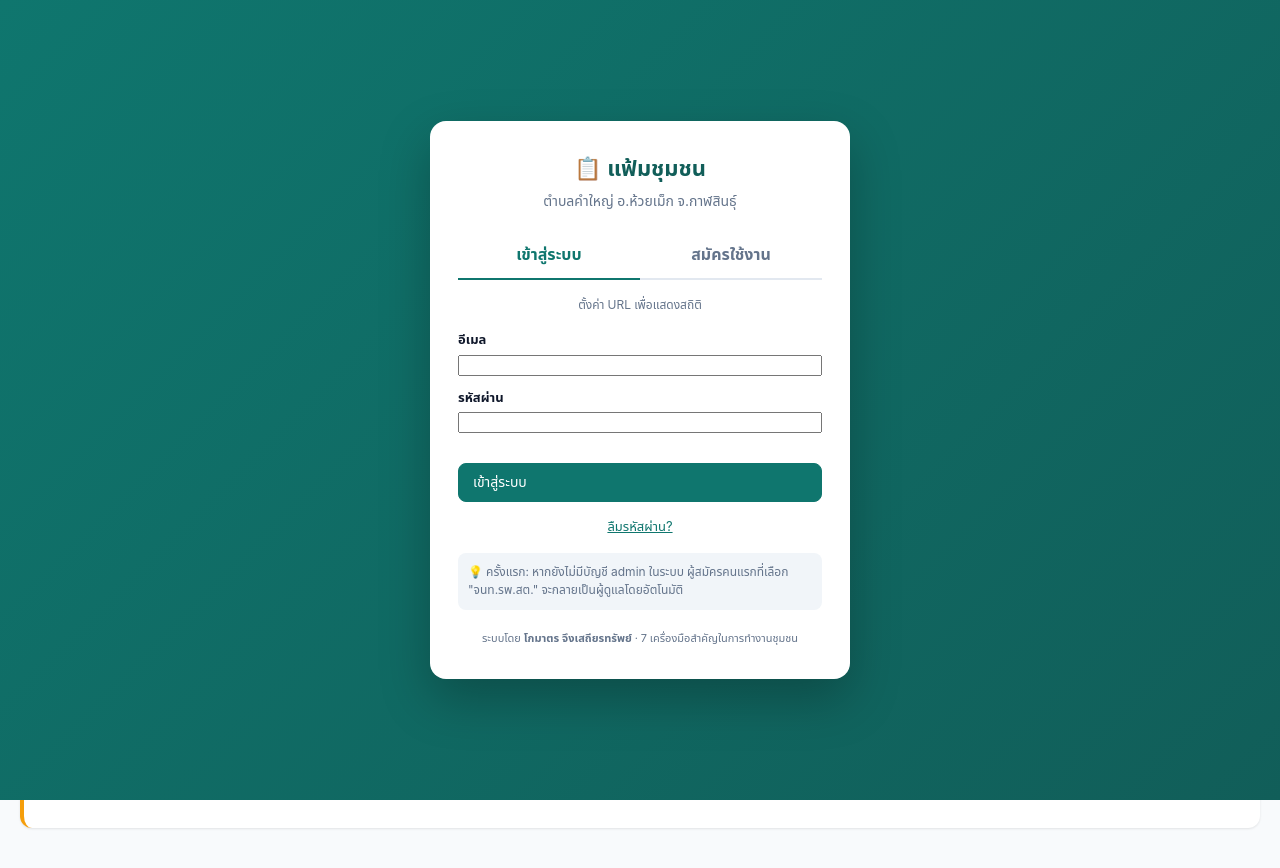
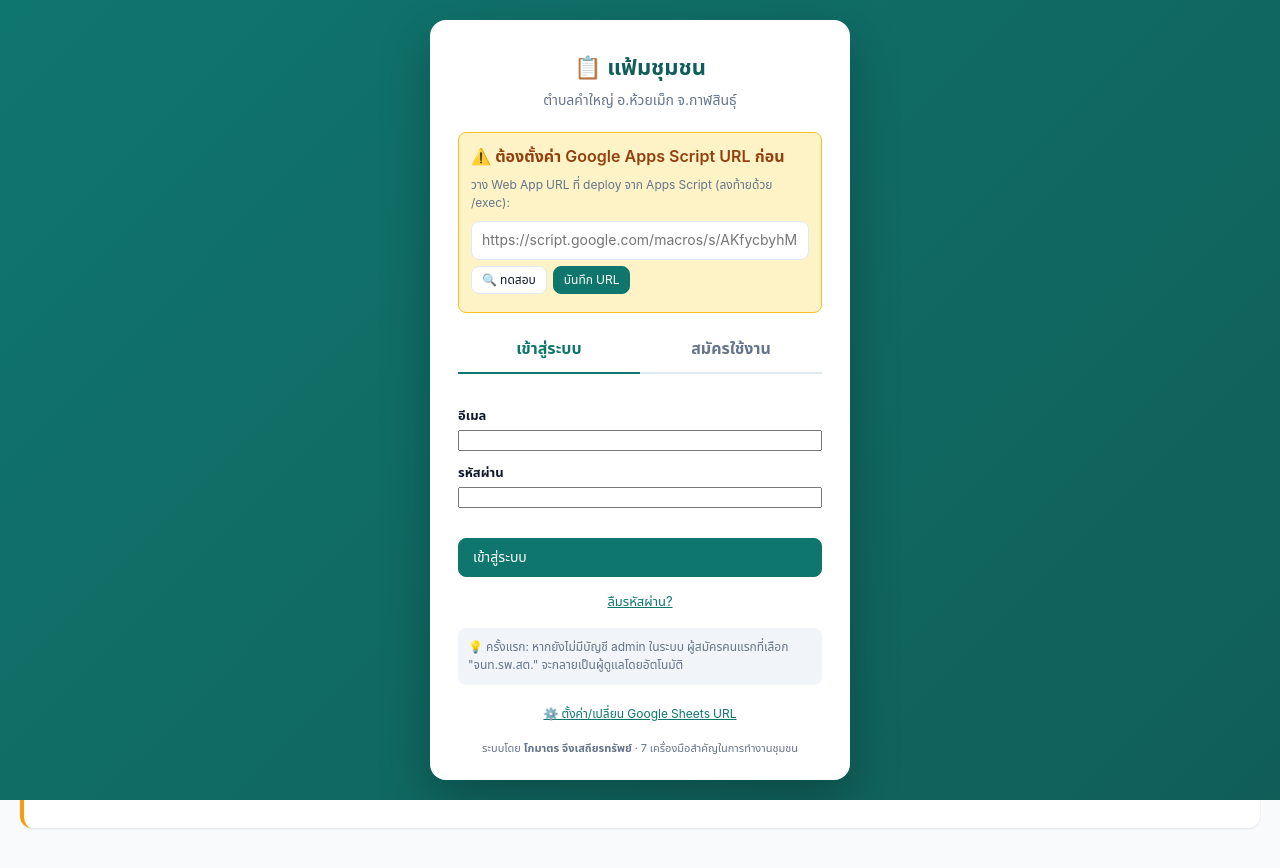
Before and after one commit to phuwi2562/commu2, a plain HTML site: page index.html in a window 1280 px wide. Drawn offline with nearby package versions, Linux system fonts and the light colour scheme.

Commit message:
Implement URL config banner for Google Apps Script
Add URL configuration banner and related functions

```diff
--- a/index.html
+++ b/index.html
@@ -133,7 +133,7 @@
   .item-card .actions{position:absolute;top:8px;right:8px;display:flex;gap:4px}
 
   /* Modal */
-  .modal-bg{display:none;position:fixed;inset:0;background:rgba(15,23,42,.5);z-index:200;align-items:center;justify-content:center;padding:20px}
+  .modal-bg{display:none;position:fixed;inset:0;background:rgba(15,23,42,.6);z-index:2000;align-items:center;justify-content:center;padding:20px}
   .modal-bg.active{display:flex}
   .modal{background:#fff;border-radius:var(--radius);max-width:600px;width:100%;max-height:90vh;overflow-y:auto;padding:20px;box-shadow:0 20px 50px rgba(0,0,0,.25)}
   .modal h3{margin-top:0}
@@ -233,6 +233,18 @@
     <h1>📋 แฟ้มชุมชน</h1>
     <div class="sub">ตำบลคำใหญ่ อ.ห้วยเม็ก จ.กาฬสินธุ์</div>
 
+    <!-- URL config banner (shows when URL not set) -->
+    <div id="authUrlBanner" style="background:#fef3c7;border:1px solid #fbbf24;border-radius:8px;padding:12px;margin-bottom:14px;display:none">
+      <div style="font-weight:600;color:#92400e;margin-bottom:6px">⚠️ ต้องตั้งค่า Google Apps Script URL ก่อน</div>
+      <div class="small" style="margin-bottom:8px">วาง Web App URL ที่ deploy จาก Apps Script (ลงท้ายด้วย /exec):</div>
+      <input type="text" id="authUrlInput" placeholder="https://script.google.com/macros/s/AKfycbyhMdzKVuQfLbcdZ6sk82hlI58Wj07zdneXg9lqf1q93eE1iI8WC5X4cSRcvh5T9nMjsw/exec" style="width:100%;margin-bottom:6px">
+      <div style="display:flex;gap:6px">
+        <button class="btn btn-sm" onclick="testAuthUrl()">🔍 ทดสอบ</button>
+        <button class="btn btn-sm btn-primary" onclick="saveAuthUrl()">บันทึก URL</button>
+      </div>
+      <div id="authUrlResult" class="small" style="margin-top:6px"></div>
+    </div>
+
     <!-- Tabs -->
     <div class="auth-tabs">
       <div class="auth-tab active" onclick="showAuthForm('login')">เข้าสู่ระบบ</div>
@@ -348,7 +360,10 @@
       </div>
     </div>
 
-    <div style="text-align:center;margin-top:20px;font-size:11px;color:var(--muted)">
+    <div style="text-align:center;margin-top:16px">
+      <span class="auth-link" onclick="toggleAuthUrlBanner()" style="font-size:12px">⚙️ ตั้งค่า/เปลี่ยน Google Sheets URL</span>
+    </div>
+    <div style="text-align:center;margin-top:14px;font-size:11px;color:var(--muted)">
       ระบบโดย <strong>โกมาตร จึงเสถียรทรัพย์</strong> · 7 เครื่องมือสำคัญในการทำงานชุมชน
     </div>
   </div>
@@ -2590,7 +2605,12 @@ async function doLogin(){
   const err = document.getElementById('liError');
   err.textContent='';
   if(!email||!password){ err.textContent='กรุณากรอกอีเมลและรหัสผ่าน'; return; }
-  if(!syncUrl){ err.textContent='ยังไม่ได้ตั้งค่า URL ของ Apps Script — กรุณาตั้งค่าก่อน'; openSyncModal(); return; }
+  if(!syncUrl){
+    err.textContent='⚠️ ยังไม่ได้ตั้งค่า URL — โปรดดูแถบสีเหลืองด้านบน';
+    document.getElementById('authUrlBanner').style.display='block';
+    document.getElementById('authUrlInput').focus();
+    return;
+  }
   err.textContent='⏳ กำลังเข้าสู่ระบบ...';
   try{
     const result = await apiCall('login', {email, password, userAgent: navigator.userAgent.slice(0,150)});
@@ -2620,7 +2640,12 @@ async function doRegister(){
   err.textContent='';
   if(!data.name||!data.email||!data.password){ err.textContent='กรุณากรอกข้อมูลให้ครบ'; return; }
   if(data.password.length<6){ err.textContent='รหัสผ่านต้องมีอย่างน้อย 6 ตัวอักษร'; return; }
-  if(!syncUrl){ err.textContent='ยังไม่ได้ตั้งค่า URL — กรุณาตั้งค่าก่อน'; openSyncModal(); return; }
+  if(!syncUrl){
+    err.textContent='⚠️ ยังไม่ได้ตั้งค่า URL — โปรดดูแถบสีเหลืองด้านบน';
+    document.getElementById('authUrlBanner').style.display='block';
+    document.getElementById('authUrlInput').focus();
+    return;
+  }
   err.textContent='⏳ กำลังลงทะเบียน...';
   try{
     const result = await apiCall('register', data);
@@ -2689,7 +2714,63 @@ async function doLogout(){
 function showAuthScreen(){
   document.getElementById('authScreen').style.display='flex';
   document.getElementById('userBadge').style.display='none';
-  loadPublicStats();
+  // Auto-show URL banner if not configured
+  const banner = document.getElementById('authUrlBanner');
+  if(!syncUrl){
+    banner.style.display='block';
+    document.getElementById('authUrlInput').value = '';
+  } else {
+    banner.style.display='none';
+    document.getElementById('authUrlInput').value = syncUrl;
+    loadPublicStats();
+  }
+}
+
+function toggleAuthUrlBanner(){
+  const b = document.getElementById('authUrlBanner');
+  const showing = b.style.display==='block';
+  b.style.display = showing?'none':'block';
+  if(!showing){
+    document.getElementById('authUrlInput').value = syncUrl || '';
+  }
+}
+
+async function testAuthUrl(){
+  const url = document.getElementById('authUrlInput').value.trim();
+  const r = document.getElementById('authUrlResult');
+  r.style.color='var(--muted)';
+  if(!url){ r.textContent='กรุณาวาง URL'; r.style.color='var(--danger)'; return; }
+  r.textContent='⏳ กำลังทดสอบ...';
+  try{
+    const resp = await fetch(url+'?action=stats', {redirect:'follow'});
+    const result = await resp.json();
+    if(result.ok){
+      r.innerHTML = '✅ เชื่อมต่อสำเร็จ — ระบบมี '+(result.stats?.totalUsers||0)+' บัญชี';
+      r.style.color='var(--success)';
+    } else {
+      r.textContent = '⚠️ '+result.error;
+      r.style.color='var(--danger)';
+    }
+  }catch(e){
+    r.textContent='❌ '+e.message;
+    r.style.color='var(--danger)';
+  }
+}
+
+function saveAuthUrl(){
+  const url = document.getElementById('authUrlInput').value.trim();
+  const r = document.getElementById('authUrlResult');
+  if(!url){ r.textContent='กรุณาวาง URL'; r.style.color='var(--danger)'; return; }
+  syncUrl = url;
+  localStorage.setItem(SYNC_URL_KEY, syncUrl);
+  autoSync = true;
+  localStorage.setItem(AUTO_SYNC_KEY, 'true');
+  r.innerHTML='✅ บันทึก URL แล้ว';
+  r.style.color='var(--success)';
+  setTimeout(()=>{
+    document.getElementById('authUrlBanner').style.display='none';
+    loadPublicStats();
+  }, 800);
 }
 
 function hideAuthScreen(){
```
